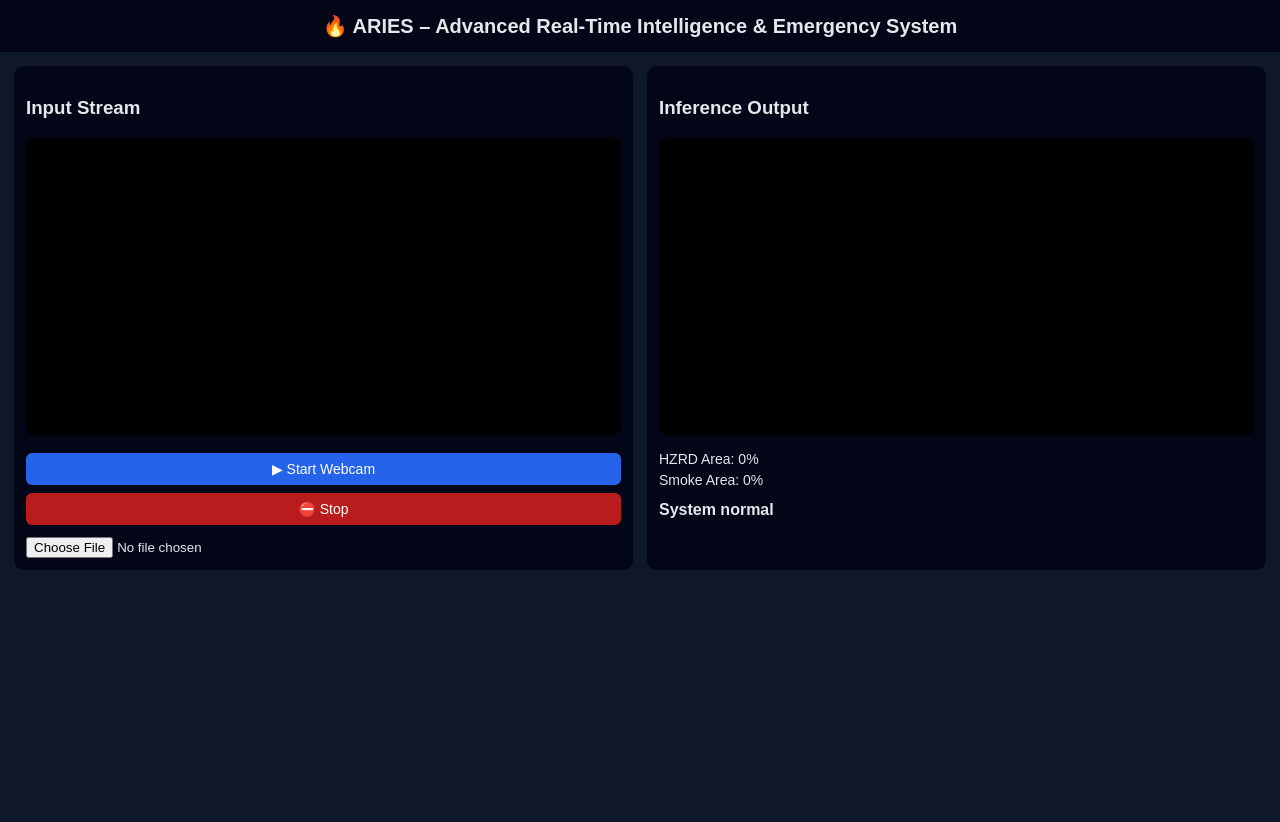
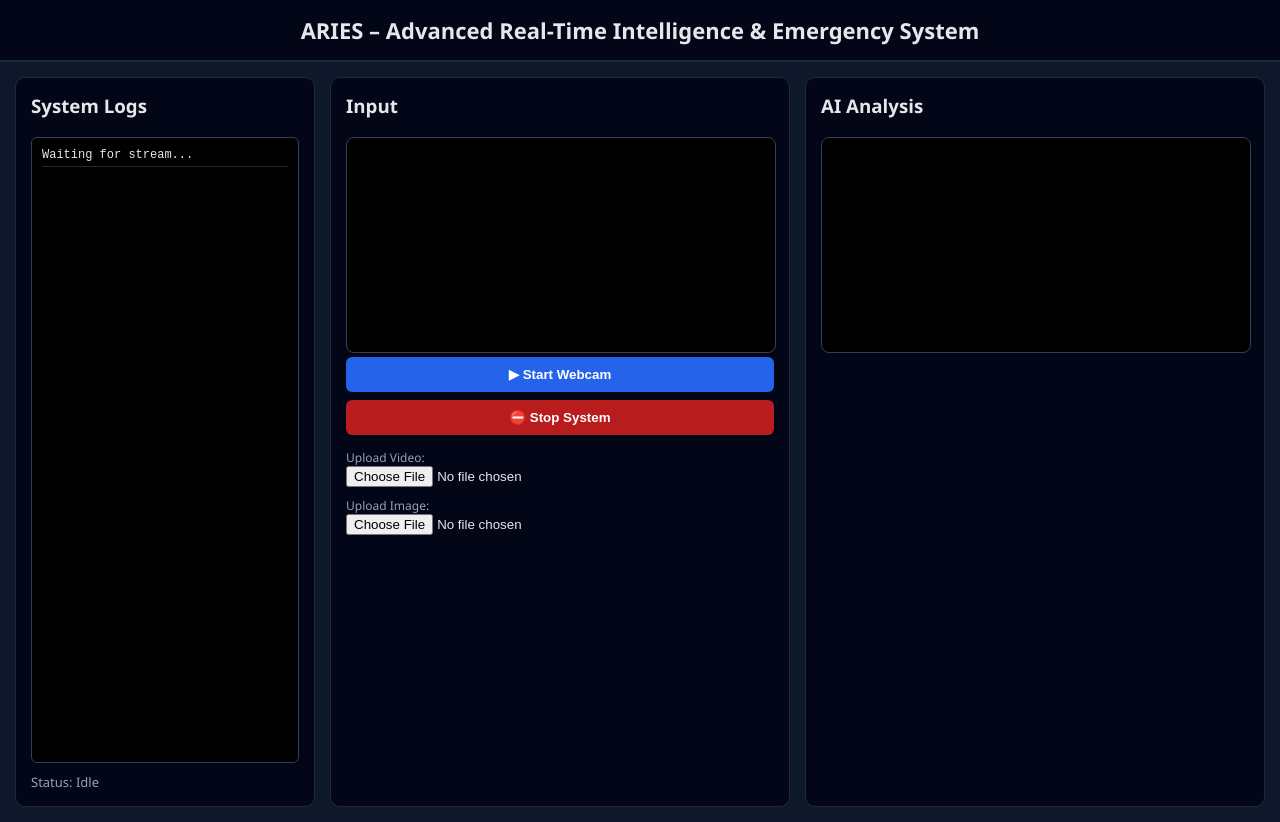
Before and after one commit to Ctrl-Arnav/ARIES-Hazard-Detection-System, a plain HTML site: page index.html in a window 1280 px wide. Before the commit the page ends 800 px from the top, so only its background shows below. Drawn offline with Linux system fonts and the light colour scheme.

Commit message:
Refactor HTML structure and improve styles
Updated styles and structure of the HTML layout, including new log container and alert features. Enhanced functionality for video and image processing.

```diff
--- a/index.html
+++ b/index.html
@@ -8,144 +8,286 @@
   <style>
     body {
       margin: 0;
-      font-family: Arial, sans-serif;
+      font-family: 'Segoe UI', Tahoma, Geneva, Verdana, sans-serif;
       background: #0f172a;
       color: #e5e7eb;
+      overflow-x: hidden;
     }
 
     header {
-      padding: 14px;
+      padding: 15px;
       background: #020617;
-      font-size: 20px;
+      font-size: 22px;
       font-weight: bold;
       text-align: center;
+      border-bottom: 2px solid #1e293b;
     }
 
     .container {
       display: grid;
-      grid-template-columns: 1fr 1fr;
-      gap: 14px;
-      padding: 14px;
+      grid-template-columns: 300px 1fr 1fr;
+      gap: 15px;
+      padding: 15px;
+      height: calc(100vh - 70px);
     }
 
     .panel {
       background: #020617;
       border-radius: 10px;
-      padding: 12px;
+      padding: 15px;
+      display: flex;
+      flex-direction: column;
+      border: 1px solid #1e293b;
     }
 
-    video, canvas {
+    .log-container {
+      flex-grow: 1;
+      overflow-y: auto;
+      background: #000;
+      border-radius: 6px;
+      padding: 10px;
+      font-family: 'Courier New', monospace;
+      font-size: 12px;
+      border: 1px solid #334155;
+    }
+
+    .log-entry {
+      margin-bottom: 8px;
+      padding-bottom: 4px;
+      border-bottom: 1px solid #1e293b;
+    }
+
+    .log-time { color: #94a3b8; }
+    .log-hzrd { color: #f87171; font-weight: bold; }
+    .log-smoke { color: #fbbf24; }
+
+    video, canvas, #previewImg {
       width: 100%;
       background: black;
       border-radius: 8px;
+      border: 1px solid #334155;
+      display: block;
     }
 
-    .controls {
-      margin-top: 10px;
+    #previewImg { display: none; } /* Hidden until an image is loaded */
+
+    #floatingAlert {
+      position: fixed;
+      right: 20px;
+      top: 90px;
+      width: 280px;
+      background: rgba(127, 29, 29, 0.95);
+      color: white;
+      padding: 15px;
+      border-radius: 8px;
+      display: none;
+      z-index: 1000;
+      border-left: 5px solid #ef4444;
+      animation: slideIn 0.3s ease-out;
     }
 
+    @keyframes slideIn { from { transform: translateX(100%); opacity: 0; } to { transform: translateX(0); opacity: 1; } }
+
     button {
-      padding: 8px;
+      padding: 10px;
       margin: 4px 0;
       width: 100%;
       border-radius: 6px;
       border: none;
       cursor: pointer;
-      font-size: 14px;
+      font-weight: 600;
+      background: #2563eb;
       color: white;
-      background: #2563eb;
     }
 
-    button.stop {
-      background: #b91c1c;
-    }
-
-    input[type="file"] {
-      margin-top: 8px;
-      width: 100%;
-    }
-
-    .stats {
-      margin-top: 10px;
-      font-size: 14px;
-      line-height: 1.5;
-    }
-
-    .alerts {
-      margin-top: 10px;
-      font-weight: bold;
-    }
+    button.stop { background: #b91c1c; }
+    .file-input-label { font-size: 12px; margin-top: 10px; color: #94a3b8; }
   </style>
 </head>
 
 <body>
 
-<header>🔥 ARIES – Advanced Real-Time Intelligence & Emergency System</header>
+<header> ARIES – Advanced Real-Time Intelligence & Emergency System</header>
+
+<div id="floatingAlert">
+  <h4 id="alertTitle">🚨 CRITICAL HAZARD</h4>
+  <p id="alertBody">Immediate response required.</p>
+</div>
 
 <div class="container">
 
-  <!-- INPUT PANEL -->
   <div class="panel">
-    <h3>Input Stream</h3>
-    <video id="video" autoplay muted></video>
-
-    <div class="controls">
-      <button onclick="startWebcam()">▶ Start Webcam</button>
-      <button class="stop" onclick="stopStream()">⛔ Stop</button>
-      <input type="file" accept="video/*" onchange="loadVideo(this)" />
+    <h3 style="margin-top:0">System Logs</h3>
+    <div id="logContainer" class="log-container">
+      <div class="log-entry">Waiting for stream...</div>
     </div>
+    <div id="status" style="margin-top:10px; font-size:13px; color:#94a3b8;">Status: Idle</div>
   </div>
 
-  <!-- OUTPUT PANEL -->
   <div class="panel">
-    <h3>Inference Output</h3>
+    <h3 style="margin-top:0">Input</h3>
+    <video id="video" playsinline muted></video>
+    <img id="previewImg" alt="Image Preview">
+
+    <button onclick="startWebcam()">▶ Start Webcam</button>
+    <button class="stop" onclick="stopAll()">⛔ Stop System</button>
+
+    <div class="file-input-label">Upload Video:</div>
+    <input type="file" accept="video/*" onchange="loadVideo(this)">
+
+    <div class="file-input-label">Upload Image:</div>
+    <input type="file" accept="image/*" onchange="processImage(this)">
+  </div>
+
+  <div class="panel">
+    <h3 style="margin-top:0">AI Analysis</h3>
     <canvas id="output"></canvas>
-
-    <div class="stats" id="stats">
-      HZRD Area: 0%<br />
-      Smoke Area: 0%
-    </div>
-
-    <div class="alerts" id="alerts">System normal</div>
   </div>
 
 </div>
 
 <script>
   const video = document.getElementById("video");
-  const canvas = document.getElementById("output");
-  const ctx = canvas.getContext("2d");
+  const previewImg = document.getElementById("previewImg");
+  const output = document.getElementById("output");
+  const octx = output.getContext("2d");
+  const logContainer = document.getElementById("logContainer");
+  const floatingAlert = document.getElementById("floatingAlert");
 
-  const statsDiv = document.getElementById("stats");
-  const alertsDiv = document.getElementById("alerts");
+  const capture = document.createElement("canvas");
+  const cctx = capture.getContext("2d");
 
   let stream = null;
   let running = false;
-  let lastPopupTime = 0;
+  let videoURL = null;
 
-  // ------------------------
-  // Webcam
-  // ------------------------
+  function addLog(type, area) {
+    const timeStr = new Date().toLocaleTimeString();
+    const entry = document.createElement("div");
+    entry.className = "log-entry";
+    const classSpan = type === "HZRD" ? `<span class="log-hzrd">FIRE_DETECTED</span>` : `<span class="log-smoke">SMOKE_DETECTED</span>`;
+    entry.innerHTML = `<span class="log-time">[${timeStr}]</span> ${classSpan} - Area: ${area}%`;
+    logContainer.prepend(entry);
+    if (logContainer.children.length > 50) logContainer.removeChild(logContainer.lastChild);
+  }
+
   async function startWebcam() {
-    stopStream();
+    stopAll();
     stream = await navigator.mediaDevices.getUserMedia({ video: true });
+    video.style.display = "block";
+    previewImg.style.display = "none";
     video.srcObject = stream;
     await video.play();
-    startInferenceLoop();
+    startInference();
   }
 
-  function stopStream() {
-    running = false;
-    if (stream) {
-      stream.getTracks().forEach(t => t.stop());
-      stream = null;
-    }
-    video.pause();
-    ctx.clearRect(0, 0, canvas.width, canvas.height);
+  function loadVideo(input) {
+    stopAll();
+    const file = input.files[0];
+    if (!file) return;
+    video.style.display = "block";
+    previewImg.style.display = "none";
+    videoURL = URL.createObjectURL(file);
+    video.src = videoURL;
+    video.loop = true;
+    video.oncanplay = async () => { await video.play(); startInference(); };
   }
 
-  // ------------------------
-  // Video Upload
-  // ------------------------
-  function loadVideo(input) {
-    st
+  /* 🖼️ NEW: IMAGE INFERENCE FUNCTION */
+  async function processImage(input) {
+    stopAll();
+    const file = input.files[0];
+    if (!file) return;
+
+    const img = new Image();
+    img.src = URL.createObjectURL(file);
+    img.onload = async () => {
+      video.style.display = "none";
+      previewImg.style.display = "block";
+      previewImg.src = img.src;
+
+      output.width = capture.width = img.width;
+      output.height = capture.height = img.height;
+
+      cctx.drawImage(img, 0, 0, capture.width, capture.height);
+      const blob = await new Promise(r => capture.toBlob(r, "image/jpeg", 0.9));
+
+      const form = new FormData();
+      form.append("file", blob);
+
+      const res = await fetch("/infer", { method: "POST", body: form });
+      const data = await res.json();
+
+      // Clear canvas before drawing single image inference
+      octx.clearRect(0, 0, output.width, output.height);
+      octx.drawImage(img, 0, 0, output.width, output.height);
+      drawDetections(data);
+    };
+  }
+
+  function stopAll() {
+    running = false;
+    if (stream) stream.getTracks().forEach(t => t.stop());
+    if (videoURL) URL.revokeObjectURL(videoURL);
+    video.pause();
+    video.src = "";
+    video.srcObject = null;
+
+
+    octx.clearRect(0, 0, output.width, output.height);
+    floatingAlert.style.display = "none";
+    document.getElementById("status").innerText = "Status: Stopped";
+  }
+
+  async function startInference() {
+    running = true;
+    capture.width = output.width = video.videoWidth;
+    capture.height = output.height = video.videoHeight;
+    document.getElementById("status").innerText = "Status: Active";
+
+    while (running) {
+      if (video.paused || video.ended) break;
+      cctx.drawImage(video, 0, 0, capture.width, capture.height);
+      const blob = await new Promise(r => capture.toBlob(r, "image/jpeg", 0.7));
+      const form = new FormData();
+      form.append("file", blob);
+
+      try {
+        const res = await fetch("/infer", { method: "POST", body: form });
+        const data = await res.json();
+        if (!running) break; // Final check before rendering
+        octx.drawImage(video, 0, 0, output.width, output.height);
+        drawDetections(data);
+      } catch (err) { console.error(err); }
+      await new Promise(r => setTimeout(r, 450));
+    }
+  }
+
+  function drawDetections(data) {
+    octx.lineWidth = 3;
+    data.detections.forEach(d => {
+      const [x1, y1, x2, y2] = d.bbox;
+      octx.strokeStyle = d.class === "HZRD" ? "#f87171" : d.class === "smoke" ? "#fbbf24" : "#4ade80";
+      octx.strokeRect(x1, y1, x2 - x1, y2 - y1);
+      octx.fillStyle = octx.strokeStyle;
+      octx.fillText(d.class, x1 + 5, y1 + 15);
+    });
+
+    if (data.area_coverage.HZRD > 0) {
+      addLog("HZRD", data.area_coverage.HZRD);
+      showAlert("🚨 HAZARDOUS ZONE", `Fire detected. Area: ${data.area_coverage.HZRD}%`, "#7f1d1d");
+    } else if (data.area_coverage.smoke > 0) {
+      addLog("smoke", data.area_coverage.smoke);
+      showAlert("⚠️ SMOKE DETECTED", `Smoke detected. Area: ${data.area_coverage.smoke}%`, "#92400e");
+    } else { floatingAlert.style.display = "none"; }
+  }
+
+  function showAlert(title, text, color) {
+    document.getElementById("alertTitle").innerText = title;
+    document.getElementById("alertBody").innerText = text;
+    floatingAlert.style.backgroundColor = color;
+    floatingAlert.style.display = "block";
+  }
+</script>
+</body>
+</html>
```
